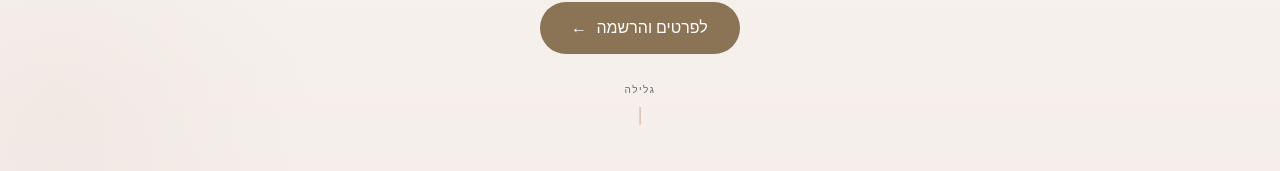
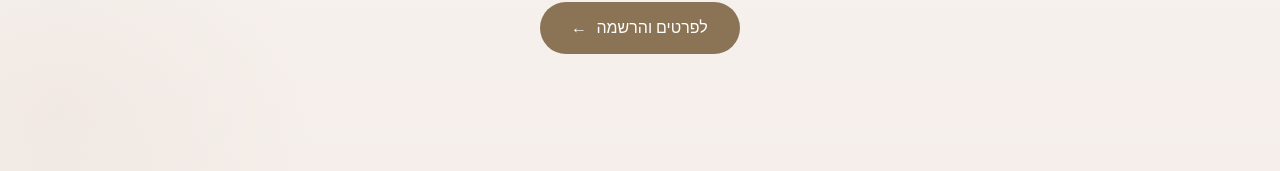
Before and after one commit to Idosegev23/retreatByfly, a Next.js app: page / in a window 1280 px wide. Shown: the part 629-800 px from the top of the page. Built offline with nearby package versions, Linux system fonts and the light colour scheme.

Commit message:
הירו: הסרת אינדיקטור גלילה

```diff
--- a/src/components/sections/OpeningHero.tsx
+++ b/src/components/sections/OpeningHero.tsx
@@ -178,27 +178,6 @@ export function OpeningHero() {
           </motion.a>
         </motion.div>
       </motion.div>
-
-      {/* Bottom scroll indicator */}
-      <motion.div
-        className="absolute bottom-6 md:bottom-8 left-1/2 -translate-x-1/2 flex flex-col items-center gap-2"
-        initial={{ opacity: 0 }}
-        animate={{ opacity: 1 }}
-        transition={{ delay: 2.2 }}
-      >
-        <span
-          className="text-[9px] md:text-[10px] tracking-[0.15em] uppercase"
-          style={{ color: 'var(--text-light)' }}
-        >
-          גלילה
-        </span>
-        <motion.div
-          className="w-[1px] h-6 md:h-8"
-          style={{ backgroundColor: 'var(--nude-400)' }}
-          animate={{ scaleY: [1, 0.5, 1], originY: 0 }}
-          transition={{ duration: 1.5, repeat: Infinity, ease: "easeInOut" }}
-        />
-      </motion.div>
     </section>
   );
 }
```
